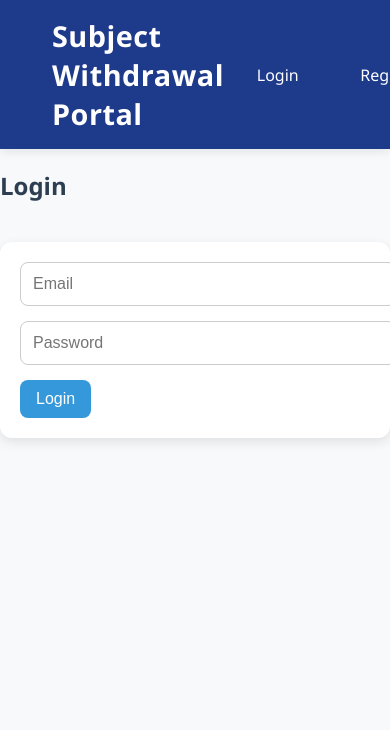
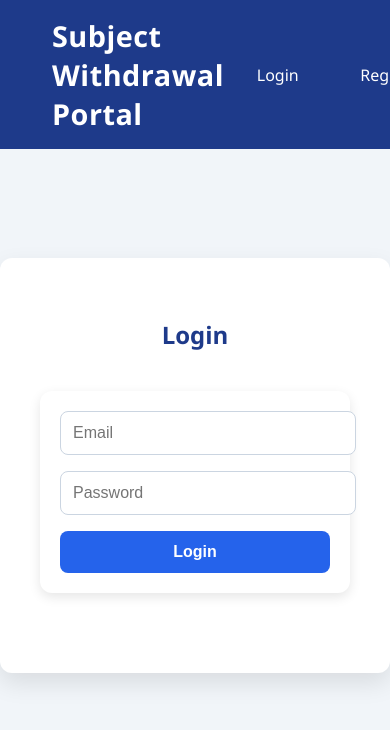
Before and after one commit to usmankamboh/withdrawal_frontend, a React (Vite) app: page / in a window 390 px wide. Shown: the top 730 px of the page. Built offline with nearby package versions, Linux system fonts and the light colour scheme.

Commit message:
responsive 3

```diff
--- a/src/pages/Login.jsx
+++ b/src/pages/Login.jsx
@@ -4,6 +4,7 @@ import { AuthContext } from "../context/AuthContext";
 import API from "../services/api";
 import { Formik, Form, Field, ErrorMessage } from "formik";
 import * as Yup from "yup";
+import './Form.css';
 
 const Login = () => {
   const { login } = useContext(AuthContext);
@@ -15,15 +16,18 @@ const Login = () => {
     email: Yup.string().email("Invalid email").required("Email is required"),
     password: Yup.string().min(6, "Minimum 6 characters").required("Password is required"),
   });
-
   const handleSubmit = async (values, { setSubmitting }) => {
   try {
     const res = await API.post("/auth/login", values);
     const user = res.data.user;
 
+    // Save user in localStorage
     localStorage.setItem("user", JSON.stringify(user));
+
+    // Call login context method
     login(res.data);
 
+    // Redirect based on email
     if (user.email === "mariakamboh@gmail.com") {
       navigate("/admin");
     } else {
@@ -37,36 +41,18 @@ const Login = () => {
 };
 
   return (
-    <div className="flex items-center justify-center min-h-screen bg-gray-100">
-      <div className="bg-white rounded-xl shadow-lg p-6 w-full max-w-sm">
-        <h2 className="text-2xl font-bold text-center mb-6">Login</h2>
+    <div className="auth-container">
+      <div className="auth-card">
+        <h2>Login</h2>
         <Formik initialValues={initialValues} validationSchema={validationSchema} onSubmit={handleSubmit}>
-          <Form className="flex flex-col gap-4">
-            <div>
-              <Field
-                className="w-full px-4 py-2 border border-gray-300 rounded-lg focus:outline-none focus:ring-2 focus:ring-blue-500"
-                name="email"
-                placeholder="Email"
-              />
-              <ErrorMessage name="email" component="div" className="text-red-500 text-sm mt-1" />
-            </div>
+          <Form>
+            <Field className="auth-input" name="email" placeholder="Email" />
+            <ErrorMessage name="email" component="div" className="error" />
 
-            <div>
-              <Field
-                className="w-full px-4 py-2 border border-gray-300 rounded-lg focus:outline-none focus:ring-2 focus:ring-blue-500"
-                name="password"
-                placeholder="Password"
-                type="password"
-              />
-              <ErrorMessage name="password" component="div" className="text-red-500 text-sm mt-1" />
-            </div>
+            <Field className="auth-input" name="password" placeholder="Password" type="password" />
+            <ErrorMessage name="password" component="div" className="error" />
 
-            <button
-              className="w-full bg-blue-600 hover:bg-blue-700 text-white py-2 rounded-lg transition duration-200"
-              type="submit"
-            >
-              Login
-            </button>
+            <button className="auth-button" type="submit">Login</button>
           </Form>
         </Formik>
       </div>
```
Lines whose indentation alone changed are shown as unchanged.
